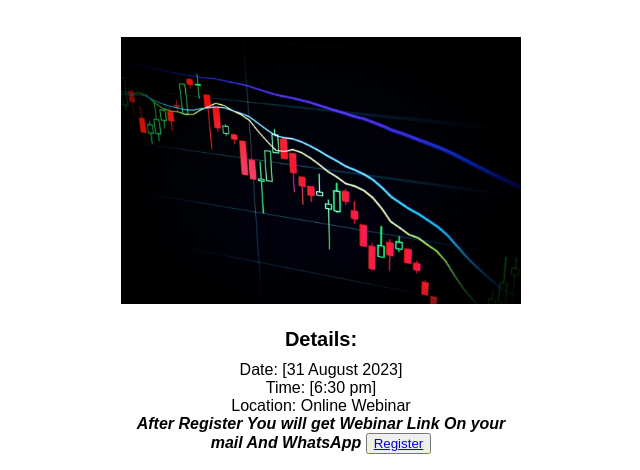
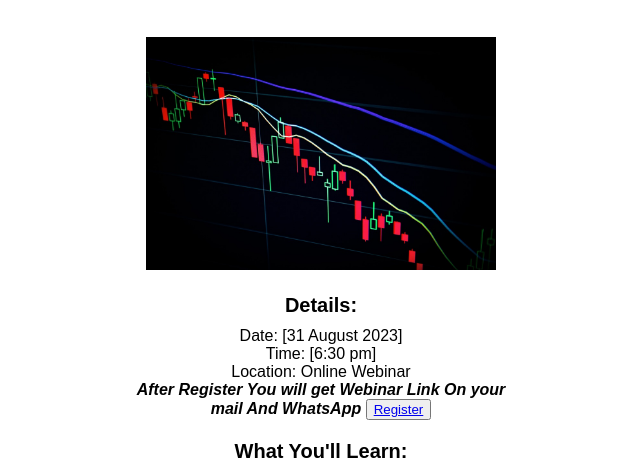
Before and after one commit to pushpak001/webi, a plain HTML site: page index.html in a window 1280 px wide. Shown: the part 289-759 px from the top of the page, without its empty margins (319-959 px from the left). Drawn offline with Linux system fonts and the light colour scheme.

Commit message:
Update styles.css

```diff
--- a/styles.css
+++ b/styles.css
@@ -4,7 +4,7 @@ body, h1, h2, h3, p, ul {
     padding: 0;
 }
 .pho{
-    max-width: 550px;
+    max-width: 350px;
 
 }
 .btn{
```
